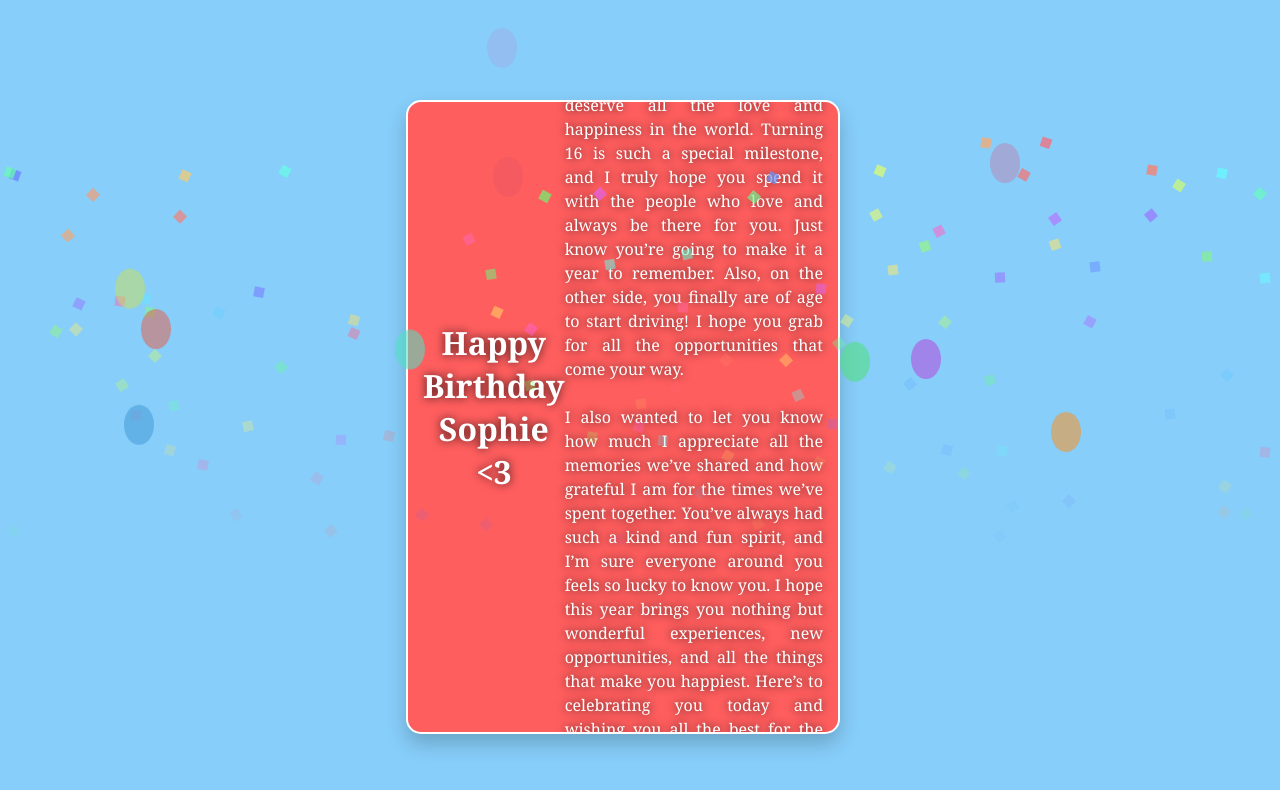
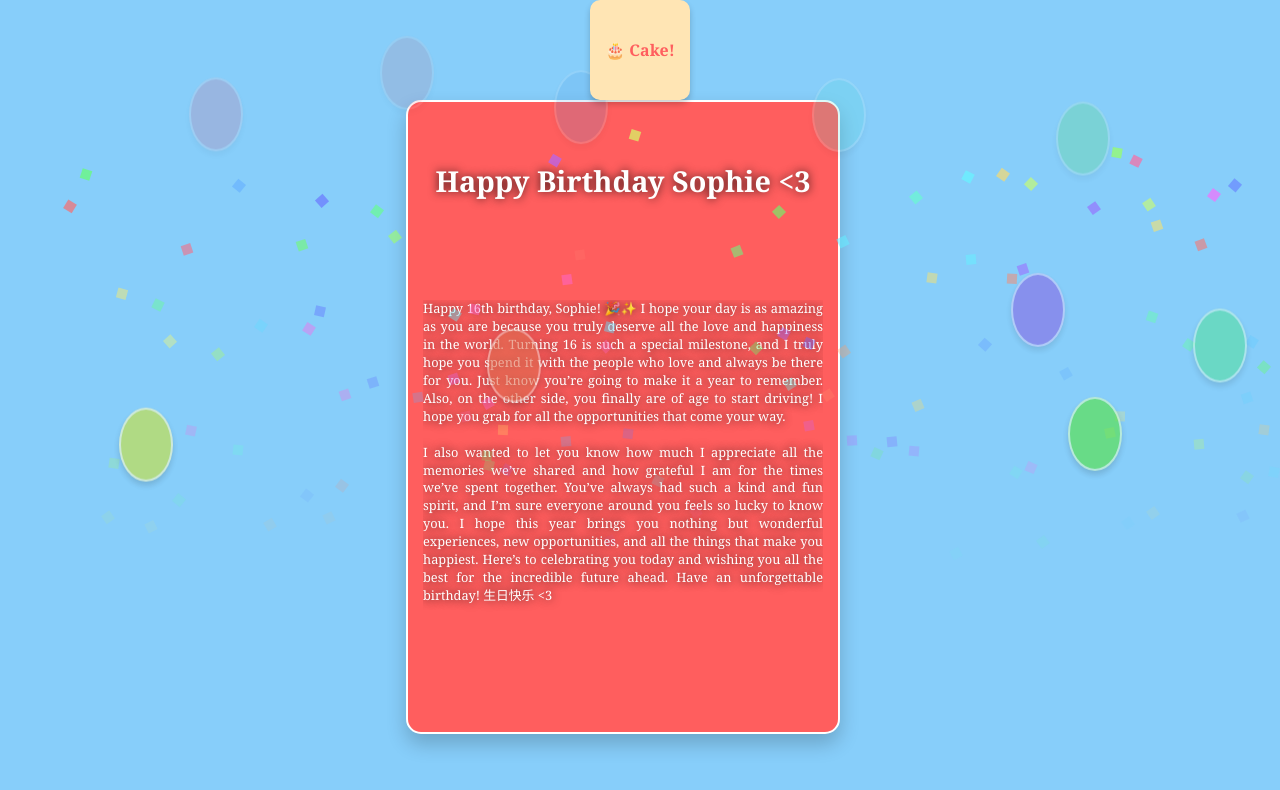
Before and after one commit to grace31109/sophiebirthday, a plain HTML site: page index.html in a window 1280 px wide. Both pictures are taken after a click on the element 640 px from the left and 400 px from the top of the page. Drawn offline with Linux system fonts and the light colour scheme.

Commit message:
Add files via upload

```diff
--- a/index.html
+++ b/index.html
@@ -18,7 +18,7 @@
 
         .card {
             width: 400px;
-            height: 600px; /* Increased height for more text space */
+            height: 600px; /* Adjusted height */
             perspective: 1000px;
             cursor: pointer;
             position: relative;
@@ -60,21 +60,26 @@
             border: 2px solid #fff;
             text-shadow: 0px 0px 10px rgba(0, 0, 0, 0.8);
             padding: 15px;
+            display: flex;
+            flex-direction: column;
+            justify-content: space-around;
         }
 
         h1 {
-            font-size: 2rem;
+            font-size: 1.8rem;
             text-align: center;
-            margin: 0 0 20px;
+            margin: 0;
         }
 
         p {
-            font-size: 1rem;
-            line-height: 1.5;
+            font-size: 0.8rem; /* Smaller text */
+            line-height: 1.4;
             text-align: justify;
+            overflow-y: auto;
+            height: 60%; /* Constrain text area */
         }
 
-        .confetti, .balloons {
+        .confetti, .balloons, .cake {
             position: absolute;
             top: 0;
             left: 0;
@@ -87,7 +92,6 @@
 
         .confetti-piece, .balloon {
             position: absolute;
-            opacity: 0;
             animation: rise 3s linear forwards;
         }
 
@@ -99,10 +103,29 @@
         }
 
         .balloon {
-            width: 30px;
-            height: 40px;
-            border-radius: 50%;
+            width: 50px; /* Balloon size */
+            height: 70px;
+            border-radius: 50% 50% 50% 50%;
             background-color: hsl(200, 80%, 70%);
+            border: 2px solid rgba(255, 255, 255, 0.7);
+            box-shadow: 0 4px 6px rgba(0, 0, 0, 0.2);
+        }
+
+        .cake {
+            position: absolute;
+            bottom: 10%;
+            left: 50%;
+            transform: translateX(-50%);
+            width: 100px;
+            height: 100px;
+            background: #ffe5b4;
+            border-radius: 10px;
+            box-shadow: 0 4px 6px rgba(0, 0, 0, 0.2);
+            text-align: center;
+            line-height: 100px;
+            font-size: 1rem;
+            font-weight: bold;
+            color: #ff5e5e;
         }
 
         @keyframes fall {
@@ -146,6 +169,7 @@
 
     <div class="confetti" id="confetti"></div>
     <div class="balloons" id="balloons"></div>
+    <div class="cake" id="cake">🎂 Cake!</div>
 
     <script>
         function flipCard() {
@@ -153,13 +177,14 @@
             card.classList.toggle('is-flipped');
 
             if (card.classList.contains('is-flipped')) {
-                launchConfettiAndBalloons();
+                launchCelebration();
             }
         }
 
-        function launchConfettiAndBalloons() {
+        function launchCelebration() {
             const confettiContainer = document.getElementById('confetti');
             const balloonContainer = document.getElementById('balloons');
+            const cake = document.getElementById('cake');
 
             for (let i = 0; i < 100; i++) {
                 const piece = document.createElement('div');
@@ -181,6 +206,9 @@
                 balloonContainer.appendChild(balloon);
                 balloon.addEventListener('animationend', () => balloon.remove());
             }
+
+            cake.style.opacity = 1;
+            setTimeout(() => cake.style.opacity = 0, 3000);
         }
     </script>
 </body>
```
